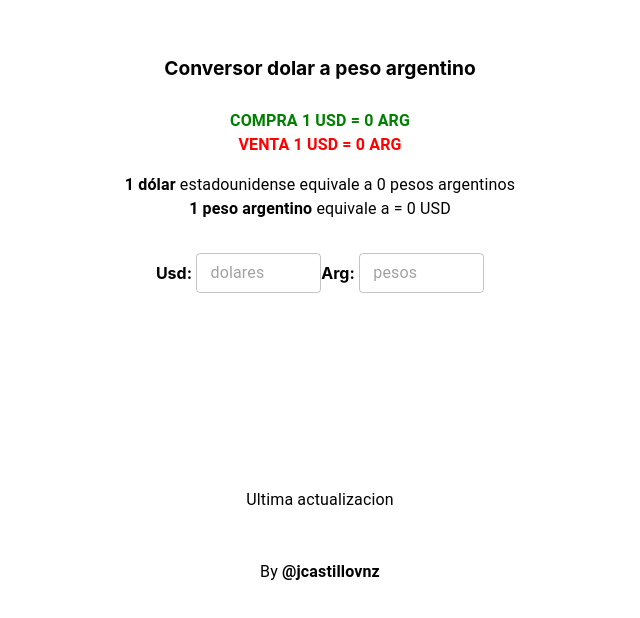
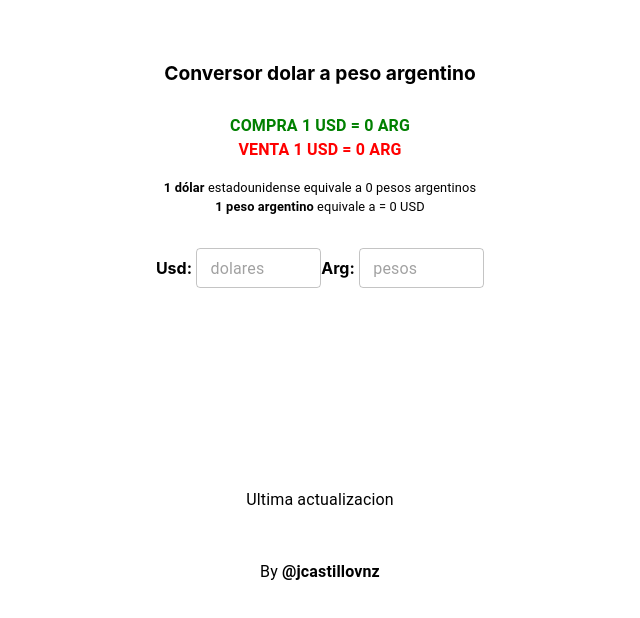
Before and after one commit to jcastillovnz/dollar-to-peso-converter, a Next.js app: page / in a window 1280 px wide. Shown: the part 152-770 px from the top of the page, without its empty margins (320-960 px from the left). Built offline with nearby package versions, Linux system fonts and the light colour scheme; no server answers.

Commit message:
style: clean code

```diff
--- a/pages/index.tsx
+++ b/pages/index.tsx
@@ -78,16 +78,16 @@ const Home: NextPage = () => {
             </Typography>
           </div>
 
-          <div style={{ marginTop: '1rem', fontSize: '0.9rem' }}>
-            <Typography align="center">
+          <div style={{ marginTop: '1rem' }}>
+            <Typography align="center" variant='body1' style={{ fontSize: '0.8rem' }}>
               <strong>1 dólar</strong> estadounidense equivale a {argPriceSell} pesos argentinos
             </Typography>
           </div>
-
-          <Typography align="center">
+          <div >
+          <Typography style={{ fontSize: '0.8rem' }} align="center" variant='body1'>
             <strong>  1 peso argentino</strong> equivale a  =  {isNaN(1 / argPriceSell) || (1 / argPriceSell) === Infinity ? 0 : (1 / argPriceSell)} USD
           </Typography>
-
+          </div>
 
         </div>
 
@@ -109,6 +109,7 @@ const Home: NextPage = () => {
           {' '}
 
         </div>
+
       </main >
       <div style={{
         fontSize: '0.9rem',
```
